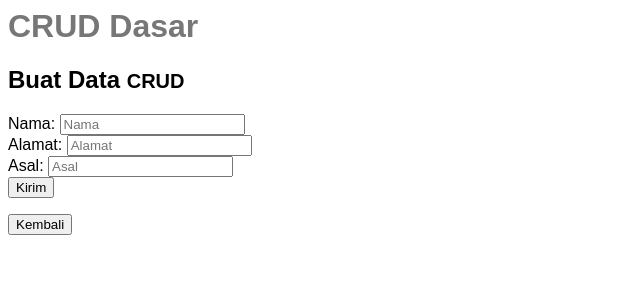
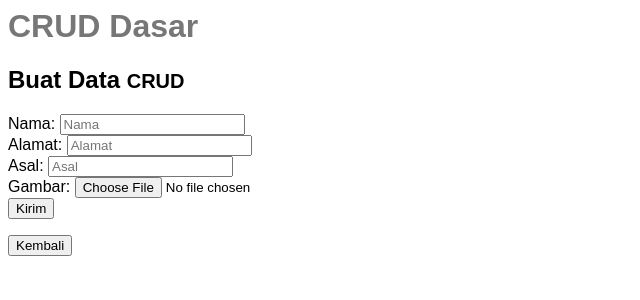
Before and after one commit to jidansatriakusumah/crud-dasar, a PHP site: page /create.php in a window 1280 px wide. Shown: the top 300 px of the page, without its empty margins (0-640 px from the left). Run offline with PHP 8.4, Linux system fonts and the light colour scheme; the visitor is signed in with stand-in values (Sample User, id 1).

Commit message:
Menambahkan create, read, dan delete gambar (edit belum tersedia) dan perbaikan bug

```diff
--- a/ajax/table.php
+++ b/ajax/table.php
@@ -17,6 +17,7 @@
       <tr>
         <thead>
           <th>No</th>
+          <th>Gambar</th>
           <th>Nama</th>
           <th>Alamat</th>
           <th>Asal</th>
@@ -28,12 +29,15 @@
         <tr>
           <tbody>
             <td><?= $i ?></td>
+            <td><?php if (!empty($user_data['data_gambar'])) {
+                  echo "<img src='file-gambar/" . $user_data["data_gambar"] . "' style='height : 10%;'>";
+                }  ?></td>
             <td><?= $user_data["data_nama"]; ?></td>
             <td><?= $user_data["data_alamat"]; ?></td>
             <td><?= $user_data["data_asal"]; ?></td>
             <td>
               <a href="update.php?id=<?= $user_data["data_id"] ?>">Ubah</a> |
-              <a href="delete.php?id=<?= $user_data["data_id"] ?>">Hapus</a>
+              <a href="delete.php?id=<?= $user_data["data_id"] ?>&data_gambar=<?= $user_data["data_gambar"]; ?>">Hapus</a>
             </td>
           </tbody>
         </tr>
--- a/create.php
+++ b/create.php
@@ -7,13 +7,45 @@ if (!isset($_SESSION["login"])) {
 }
 
 if (isset($_POST["submit"])) {
+
+  // variabel
   $data_nama = $_POST["nama"];
   $data_alamat = $_POST["alamat"];
   $data_asal = $_POST["asal"];
 
-  $connect = new mysqli("localhost", "root", "", "crud_dasar");
-  $result = mysqli_query($connect, "INSERT INTO seluruh_data (data_nama, data_alamat, data_asal) VALUES ('$data_nama', '$data_alamat', '$data_asal')");
-  echo "<script>alert('Data berhasil ditambah!'); document.location.href = 'index.php';</script>";
+  // upload khusus gambar
+  if (isset($_FILES["gambar"])) {
+
+    // variabel khusus gambar
+    $ekstensi_gambar_diperbolehkan = array('jpg', 'jpeg', 'png');
+    $data_nama_gambar = $_FILES["gambar"]["name"];
+    $x = explode('.', $data_nama_gambar);
+    $ekstensi_gambar = strtolower(end($x));
+    $ukuran_gambar = $_FILES["gambar"]["size"];
+    $gambar_tmp = $_FILES["gambar"]["tmp_name"];
+
+
+    if (in_array($ekstensi_gambar, $ekstensi_gambar_diperbolehkan) === true) {
+      if ($ukuran_gambar < 1044070) {
+        move_uploaded_file($gambar_tmp, 'file-gambar/' . $data_nama_gambar);
+
+        $connect = new mysqli("localhost", "root", "", "crud_dasar");
+        $hasil = mysqli_query($connect, "INSERT INTO seluruh_data (data_nama, data_alamat, data_asal, data_gambar) VALUES ('$data_nama', '$data_alamat', '$data_asal', '$data_nama_gambar')");
+
+        if ($hasil) {
+          echo "<script>alert('Data berhasil ditambah! (dengan gambar)'); document.location.href = 'index.php';</script>";
+        } else {
+          echo "<script>alert('Gagal menambah data dengan gambar!'); document.location.href = 'create.php';</script>";
+        }
+      } else {
+        echo "<script>alert('Ukuran gambar terlalu besar!'); document.location.href = 'create.php';</script>";
+      }
+    } else {
+      $connect = new mysqli("localhost", "root", "", "crud_dasar");
+      $result = mysqli_query($connect, "INSERT INTO seluruh_data (data_nama, data_alamat, data_asal) VALUES ('$data_nama', '$data_alamat', '$data_asal')");
+      echo "<script>alert('Data berhasil ditambah! (tanpa gambar)'); document.location.href = 'index.php';</script>";
+    }
+  }
 }
 
 ?>
@@ -30,13 +62,15 @@ if (isset($_POST["submit"])) {
     <a href="index.php">CRUD Dasar</a>
   </h1>
   <h2>Buat Data <small>CRUD</small></h2>
-  <form action="" method="POST">
+  <form action="" method="POST" enctype="multipart/form-data">
     <label for="nama">Nama: </label>
     <input type="text" name="nama" id="nama" placeholder="Nama"><br>
     <label for="alamat">Alamat: </label>
     <input type="text" name="alamat" id="alamat" placeholder="Alamat"><br>
     <label for="asal">Asal: </label>
     <input type="text" name="asal" id="asal" placeholder="Asal"><br>
+    <label for="gambar">Gambar: </label>
+    <input type="file" name="gambar" id="gambar"><br>
     <button type="submit" name="submit">Kirim</button>
   </form>
   <a href="index.php"><button>Kembali</button></a>
--- a/delete.php
+++ b/delete.php
@@ -9,7 +9,11 @@ if (!isset($_SESSION["login"])) {
 $connect = new mysqli("localhost", "root", "", "crud_dasar");
 
 $id = $_GET["id"];
+$data_gambar_tmp = $_GET["data_gambar"];
 
 $result = mysqli_query($connect, "DELETE FROM seluruh_data WHERE data_id=$id");
 
-echo "<script>alert('Data berhasil dihapus!'); document.location.href = 'index.php';</script>";
+if (file_exists('file-gambar/' . $data_gambar_tmp)) {
+  unlink('file-gambar/' . $data_gambar_tmp); // hapus gambar
+  echo "<script>alert('Data berhasil dihapus!'); document.location.href = 'index.php';</script>";
+}
--- a/index.php
+++ b/index.php
@@ -40,6 +40,7 @@ if (isset($_GET["cari"])) {
       <tr>
         <thead>
           <th>No</th>
+          <th>Gambar</th>
           <th>Nama</th>
           <th>Alamat</th>
           <th>Asal</th>
@@ -51,12 +52,15 @@ if (isset($_GET["cari"])) {
         <tr>
           <tbody>
             <td><?= $i ?></td>
+            <td><?php if (!empty($user_data['data_gambar'])) {
+                  echo "<img src='file-gambar/" . $user_data["data_gambar"] . "' style='height : 10%;'>";
+                }  ?></td>
             <td><?= $user_data["data_nama"]; ?></td>
             <td><?= $user_data["data_alamat"]; ?></td>
             <td><?= $user_data["data_asal"]; ?></td>
             <td>
               <a href="update.php?id=<?= $user_data["data_id"] ?>">Ubah</a> |
-              <a href="delete.php?id=<?= $user_data["data_id"] ?>">Hapus</a>
+              <a href="delete.php?id=<?= $user_data["data_id"] ?>&data_gambar=<?= $user_data["data_gambar"]; ?>">Hapus</a>
             </td>
           </tbody>
         </tr>
```
Also changed, not shown: file-gambar/vlcsnap-2020-06-20-00h19m00s757.png (added), style/style.css (line endings or trailing spaces).
